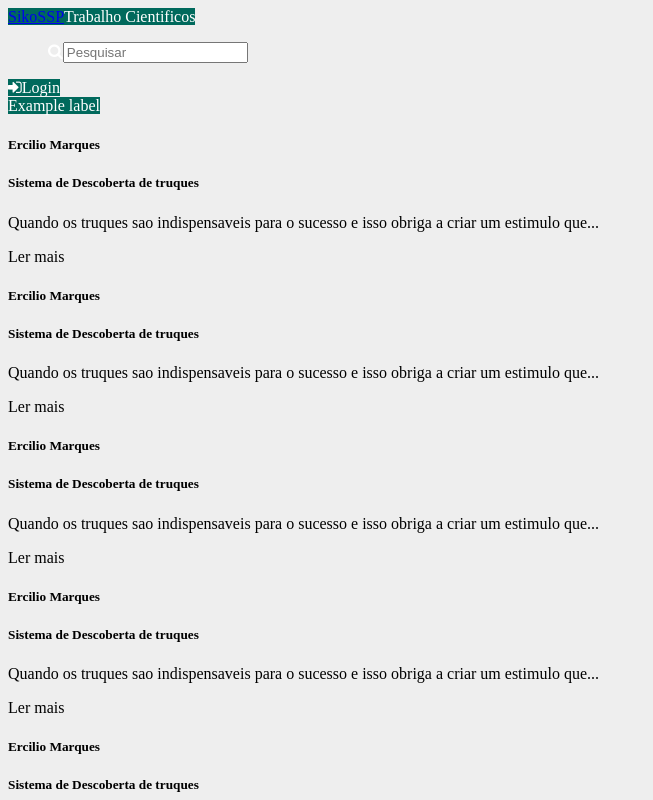
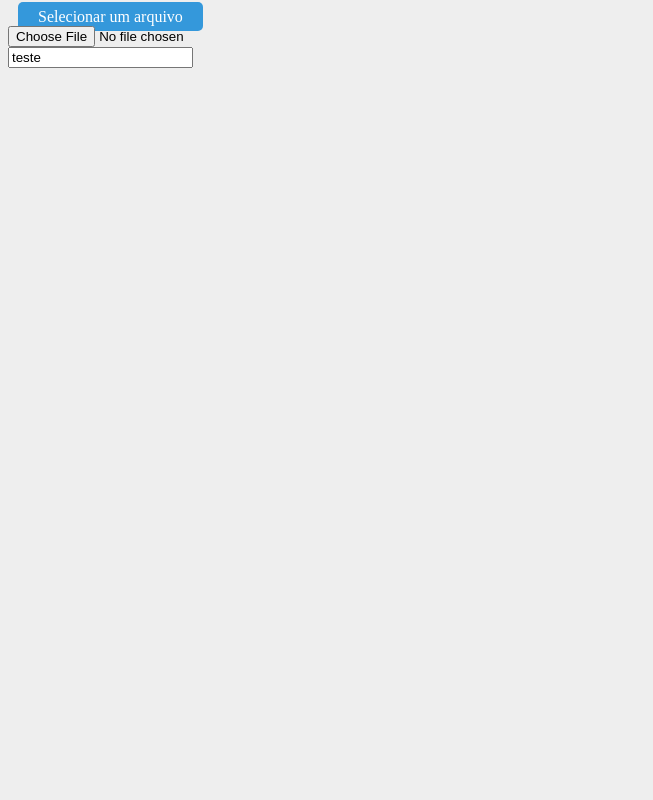
Before and after one commit to SikoDevelopers/AngularApplication, an Angular app: page / in a window 1280 px wide. Shown: the top 800 px of the page, without its empty margins (0-653 px from the left). Built offline with nearby package versions, Linux system fonts and the light colour scheme; what angular-bootstrap-md would draw is missing.

Commit message:
Testando data binding

```diff
--- a/src/app/app.component.html
+++ b/src/app/app.component.html
@@ -1,3 +1,5 @@
-<router-outlet></router-outlet>
+<!--<router-outlet></router-outlet>-->
 
 <!--<app-select [label]="label" [opcoes]="opcoes"></app-select>-->
+
+<app-file-input></app-file-input>
--- a/src/app/app.module.ts
+++ b/src/app/app.module.ts
@@ -9,6 +9,7 @@ import { EstudanteModule } from "./estudante/estudante.module";
 import {LoginModule} from "./publico-geral/login/login.module";
 import {SelectModule} from "./select/select.module";
 import { FileInputComponent } from './file-input/file-input.component';
+import {FormsModule} from "@angular/forms";
 
 @NgModule({
   declarations: [
@@ -22,7 +23,8 @@ import { FileInputComponent } from './file-input/file-input.component';
     LoginModule,
     PublicoGeralModule,
     EstudanteModule,
-    SelectModule
+    SelectModule,
+    FormsModule
 
 
   ],
--- a/src/app/file-input/file-input.component.html
+++ b/src/app/file-input/file-input.component.html
@@ -1,11 +1,8 @@
-<<form action="#">
-  <div class="file-field input-field">
-    <div class="btn">
-      <span>File</span>
-      <input type="file">
-    </div>
-    <div class="file-path-wrapper">
-      <input class="file-path validate" type="text">
-    </div>
-  </div>
-</form>
+<div class='input-wrapper'>
+  <label for='input-file' #label>
+    Selecionar um arquivo
+  </label>
+  <input id='input-file' type='file' value='' (change)="mudou(input.value)" #input />
+  <!--<span id='file-name' >{{ nomeDoElemento }}</span>-->
+  <input id='no-id' type='text' value='{{ nomeDoElemento }}'/>
+</div>
--- a/src/app/file-input/file-input.component.scss
+++ b/src/app/file-input/file-input.component.scss
@@ -0,0 +1,15 @@
+input[type='file'] {
+  display: block;
+}
+
+.input-wrapper label {
+  background-color: #3498db;
+  border-radius: 5px;
+  color: #fff;
+  margin: 10px;
+  padding: 6px 20px
+}
+
+.input-wrapper label:hover {
+  background-color: #2980b9
+}
--- a/src/app/file-input/file-input.component.ts
+++ b/src/app/file-input/file-input.component.ts
@@ -1,4 +1,4 @@
-import { Component, OnInit } from '@angular/core';
+import {Component, Input, ElementRef, OnInit, ViewChild} from '@angular/core';
 
 @Component({
   selector: 'app-file-input',
@@ -6,10 +6,20 @@ import { Component, OnInit } from '@angular/core';
   styleUrls: ['./file-input.component.scss']
 })
 export class FileInputComponent implements OnInit {
-
+  @ViewChild('label') labelTeste: ElementRef;
+  nomeDoElemento: any = "teste";
   constructor() { }
 
   ngOnInit() {
+
+  }
+  clicked(){
+    console.log("clicked");
   }
 
+  mudou(valor){
+    this.nomeDoElemento = valor;
+    console.log(valor);
+    this.ngOnInit();
+  }
 }
--- a/src/app/publico-geral/publico-geral.module.ts
+++ b/src/app/publico-geral/publico-geral.module.ts
@@ -14,7 +14,7 @@ import { TrabalhoComponent } from './lista-de-trabalhos/trabalho/trabalho.compon
   declarations: [
     PaginaInicialComponent,
     ListaDeTrabalhosComponent,
-    TrabalhoComponent,
+    TrabalhoComponent
 
   ]
 })
```
Also changed, not shown: src/app/publico-geral/pagina-inicial/pagina-inicial.component.html (line endings or trailing spaces), 1 other file (tests, documents, lock files or other folders).
